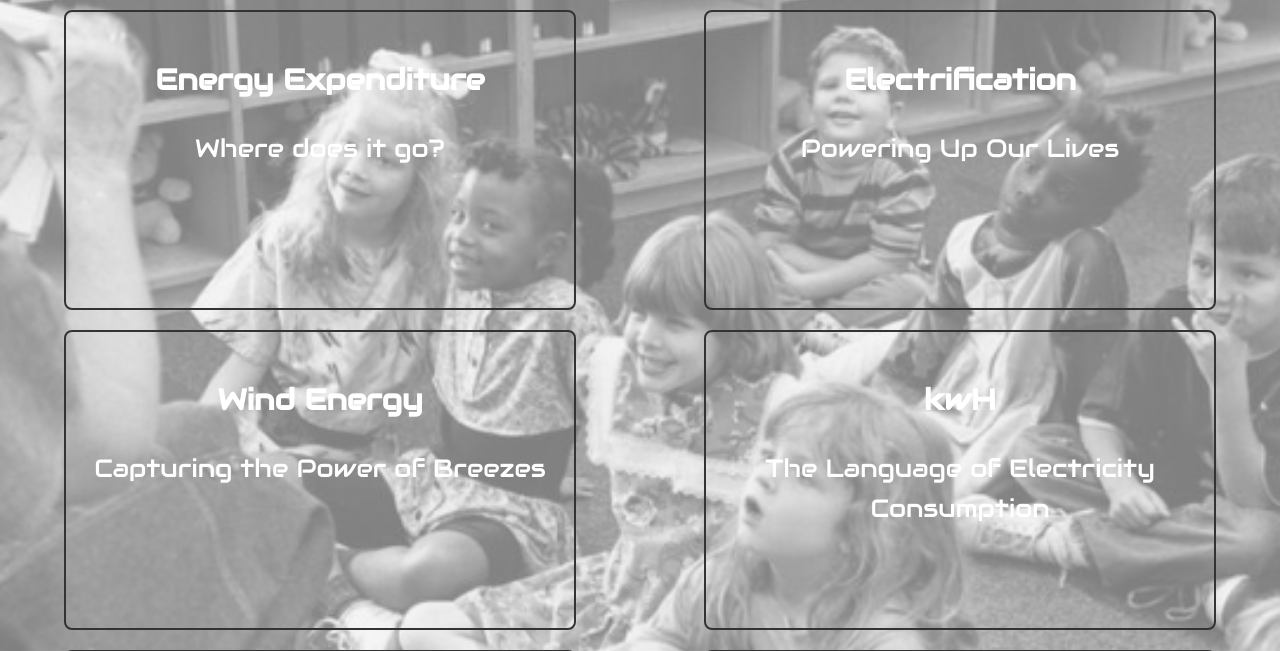
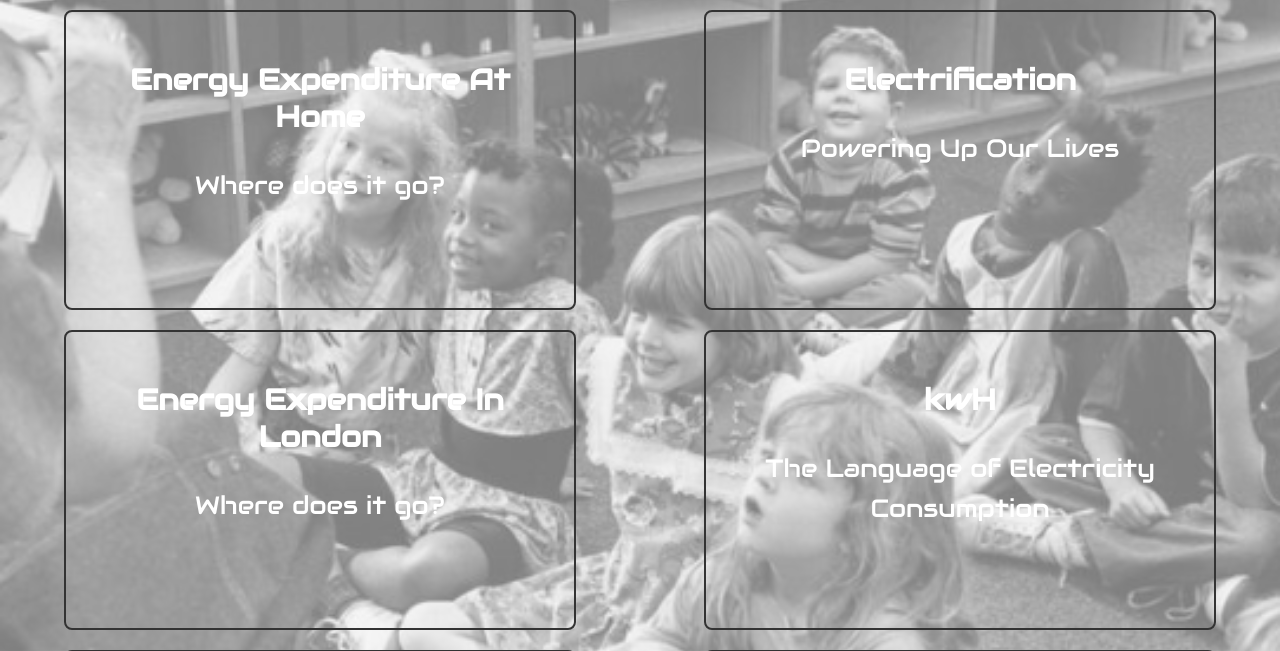
Before and after one commit to Nimosteve88/ACHACK, a Django app: page /facts/ in a window 1280 px wide. Shown: the part 101-752 px from the top of the page. Run offline with Django 4.2, Linux system fonts and the light colour scheme; some web fonts are replaced.

Commit message:
Update facts.html

```diff
--- a/AC_Hack/members/templates/facts.html
+++ b/AC_Hack/members/templates/facts.html
@@ -3,8 +3,8 @@
 {% block content %}
 
 <div class="fact-box-master">
-    <div class="fact-box" onclick="showModal('Fact 1', '<h3>Energy Expenditure: Where Does It Go?</h3><p>Imagine the energy consumption in your home. What appliances or activities consume the most energy? The answer might surprise you. While electronic devices and lighting undoubtedly contribute to energy usage, the biggest energy hog is often heating and cooling our homes. </p> <img class=\'modal-img\' src=\'{% static "fact1.png" %}\'> <iframe width=\'560\' height=\'315\' src=\'https://www.youtube.com/embed/-FShaurpinA?si=ArCRcNWWJlY3O5cF\' title=\'YouTube video player\' frameborder=\'0\' allow=\'accelerometer; autoplay; clipboard-write; encrypted-media; gyroscope; picture-in-picture; web-share\' allowfullscreen></iframe>')">
-        <h3>Energy Expenditure</h3>
+    <div class="fact-box" onclick="showModal('Fact 1', '<h3>Energy Expenditure At Home: Where Does It Go?</h3><p>Imagine the energy consumption in your home. What appliances or activities consume the most energy? The answer might surprise you. While electronic devices and lighting undoubtedly contribute to energy usage, the biggest energy hog is often heating and cooling our homes. </p> <img class=\'modal-img\' src=\'{% static "fact1.png" %}\'> <iframe width=\'560\' height=\'315\' src=\'https://www.youtube.com/embed/-FShaurpinA?si=ArCRcNWWJlY3O5cF\' title=\'YouTube video player\' frameborder=\'0\' allow=\'accelerometer; autoplay; clipboard-write; encrypted-media; gyroscope; picture-in-picture; web-share\' allowfullscreen></iframe>')">
+        <h3>Energy Expenditure At Home</h3>
         <p>Where does it go?</p>
     </div>
 
@@ -13,9 +13,9 @@
         <p> Powering Up Our Lives</p>
     </div>
 
-    <div class="fact-box" onclick="showModal('Fact 3', '<h3>Wind Energy: Capturing the Power of Breezes </h3><p>Ever wondered about those towering wind turbines you see along highways or in open fields? Theyre not just giant fans; theyre powerhouses of renewable energy. Wind energy harnesses the kinetic energy of wind to generate electricity, a clean and sustainable alternative to fossil fuels. </p><img class=\'modal-img\' src=\'{% static "fact3.png" %}\'> <iframe width=\'560\' height=\'315\' src=\'https://www.youtube.com/embed/7w6Qj0iDVHE?si=kcnQ19B4t1Rq1Uj5\' title=\'YouTube video player\' frameborder=\'0\' allow=\'accelerometer; autoplay; clipboard-write; encrypted-media; gyroscope; picture-in-picture; web-share\' allowfullscreen></iframe>')">
-        <h3>Wind Energy</h3>
-        <p>Capturing the Power of Breezes</p>
+    <div class="fact-box" onclick="showModal('Fact 3', '<h3>Energy Expenditure In London: Where does it go? </h3><p>Consider the energy landscape in London, where various sectors and boroughs contribute to the city's overall energy consumption. Similar to the surprising revelation in home energy usage, the distribution of energy expenditure across industries and boroughs in London may present some unexpected findings. </p><img class=\'modal-img\' src=\'{% static "fact3.png" %}\'> <iframe width=\'560\' height=\'315\' src=\'https://www.youtube.com/embed/7w6Qj0iDVHE?si=kcnQ19B4t1Rq1Uj5\' title=\'YouTube video player\' frameborder=\'0\' allow=\'accelerometer; autoplay; clipboard-write; encrypted-media; gyroscope; picture-in-picture; web-share\' allowfullscreen></iframe>')">
+        <h3>Energy Expenditure In London</h3>
+        <p>Where does it go?</p>
     </div>
 
     <div class="fact-box" onclick="showModal('Fact 4', '<h3>kWh: The Language of Electricity Consumption </h3><p>When you receive your electricity bill, you might notice a unit called kWh (kilowatt-hour). This is the language of electricity consumption. It represents the amount of energy used by an appliance or device over one hour. </p><img class=\'modal-img\' src=\'{% static "fact4.png" %}\'> <iframe width=\'560\' height=\'315\' src=\'https://www.youtube.com/embed/zRYESRObKqA?si=7HzRb1MwzpIFu0Eh\' title=\'YouTube video player\' frameborder=\'0\' allow=\'accelerometer; autoplay; clipboard-write; encrypted-media; gyroscope; picture-in-picture; web-share\' allowfullscreen></iframe>')">
```
